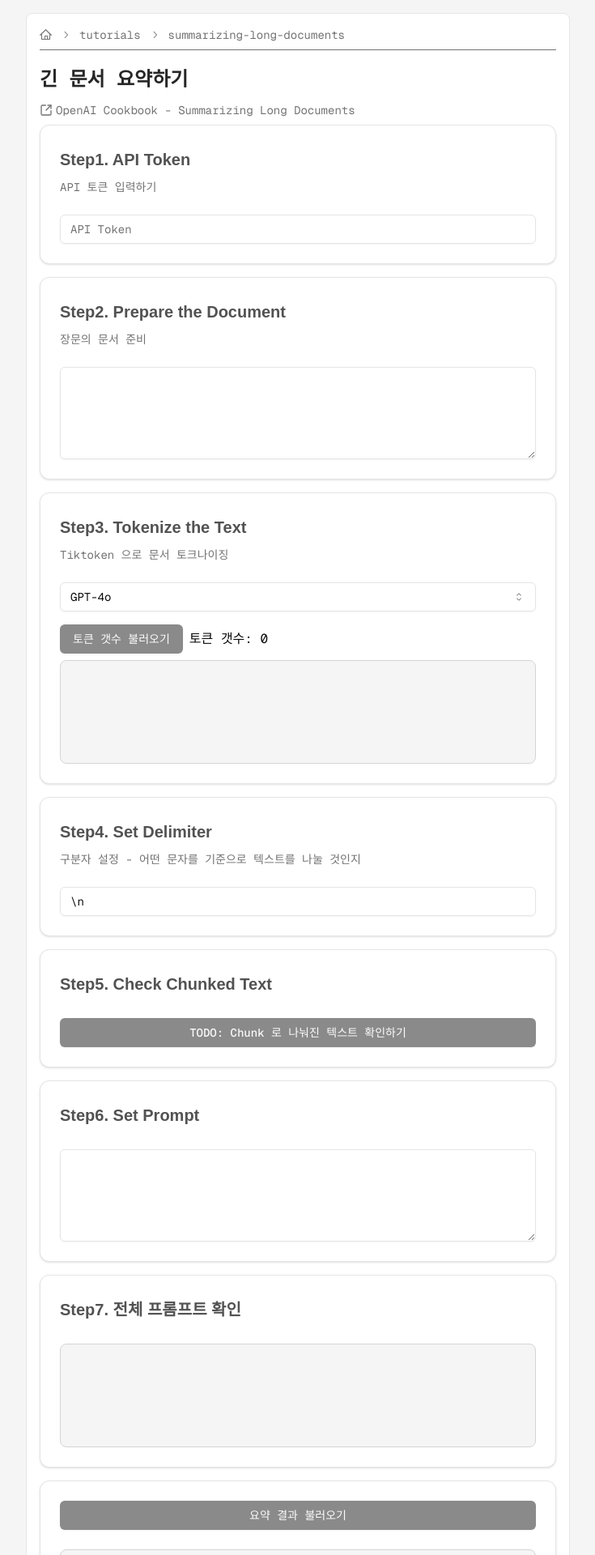
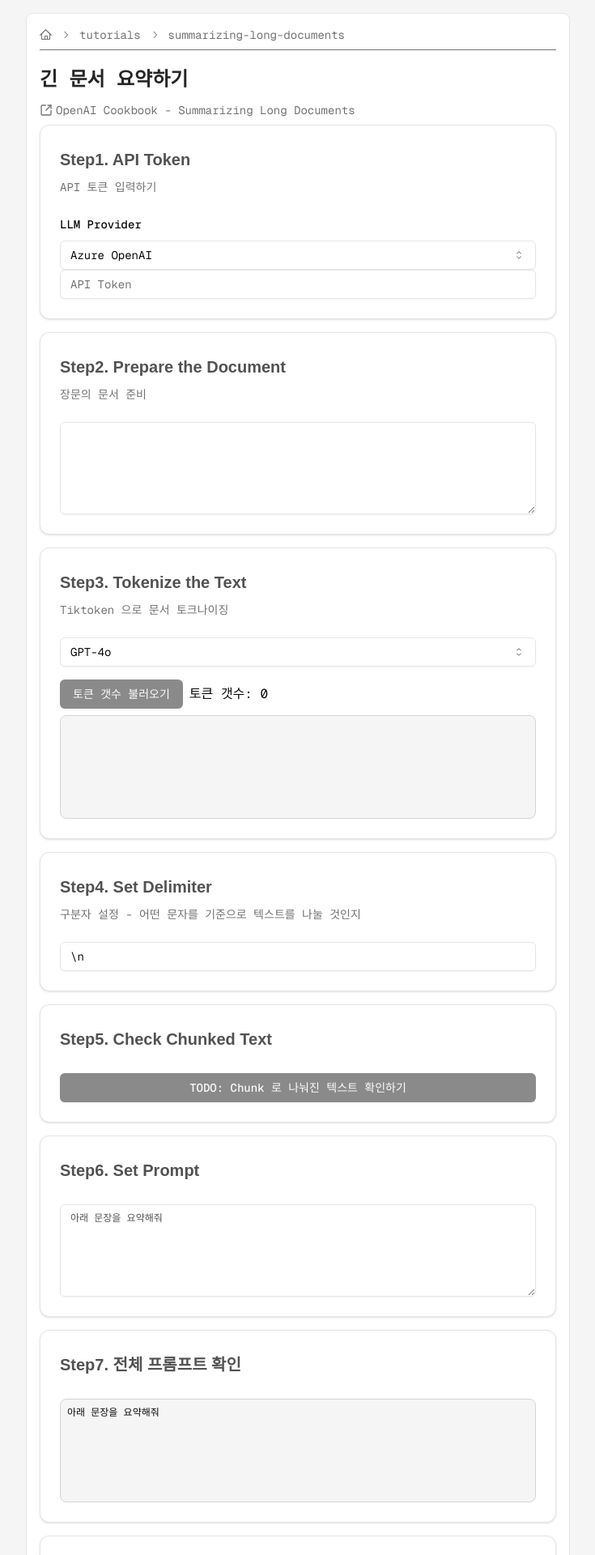
Before and after one commit to gitgitWi/llm-tutorials-step-by-step, a Next.js app: page /tutorials/summarizing-long-documents in a window 1280 px wide. Shown: the top 1920 px of the page at 81% size, without its empty margins (272-1007 px from the left). Built offline with nearby package versions, Linux system fonts and the light colour scheme.

Commit message:
feat: add llm-provider-selector

```diff
--- a/src/app/tutorials/summarizing-long-documents/page.tsx
+++ b/src/app/tutorials/summarizing-long-documents/page.tsx
@@ -6,8 +6,16 @@ import { default as fetcher } from 'ky';
 import { SquareArrowOutUpRightIcon } from 'lucide-react';
 import { useState } from 'react';
 import { useForm } from 'react-hook-form';
-import { type InferOutput, minLength, object, pipe, string } from 'valibot';
+import {
+  type InferOutput,
+  enum_,
+  minLength,
+  object,
+  pipe,
+  string,
+} from 'valibot';
 import { useApiKey } from '~/features/api-key';
+import { LlmProviderSelector, LlmProviders } from '~/features/llm-providers';
 import { Button } from '~/features/ui/button';
 import {
   Card,
@@ -29,6 +37,7 @@ import { Textarea } from '~/features/ui/textarea';
 
 // TODO: 스키마 정의
 const SummarizeLongDocFormSchema = object({
+  provider: enum_(LlmProviders),
   apiKey: pipe(
     string(),
     minLength(2, 'API 토큰은 최소 2자 이상이어야 합니다.')
@@ -41,8 +50,6 @@ const SummarizeLongDocFormSchema = object({
   modelName: pipe(string(), minLength(1)),
   delimiter: pipe(string(), minLength(1)),
   userPrompt: pipe(string(), minLength(1)),
-  // TODO enum Provider
-  provider: pipe(string(), minLength(1)),
 });
 
 type SummarizeLongDocForm = InferOutput<typeof SummarizeLongDocFormSchema>;
@@ -81,8 +88,8 @@ export default function SummarizingLongDocumentsPage() {
       documentText: '',
       modelName: 'gpt-4o',
       delimiter: '\\n',
-      userPrompt: '',
-      provider: 'azure-openai',
+      userPrompt: '아래 문장을 요약해줘',
+      provider: LlmProviders.AZURE_OPENAI,
     },
   });
 
@@ -137,7 +144,8 @@ export default function SummarizingLongDocumentsPage() {
               <CardDescription>API 토큰 입력하기</CardDescription>
             </CardHeader>
 
-            <CardContent>
+            <CardContent className="gap-y-1">
+              <LlmProviderSelector formControl={form.control} />
               <FormField
                 control={form.control}
                 name="apiKey"
```
